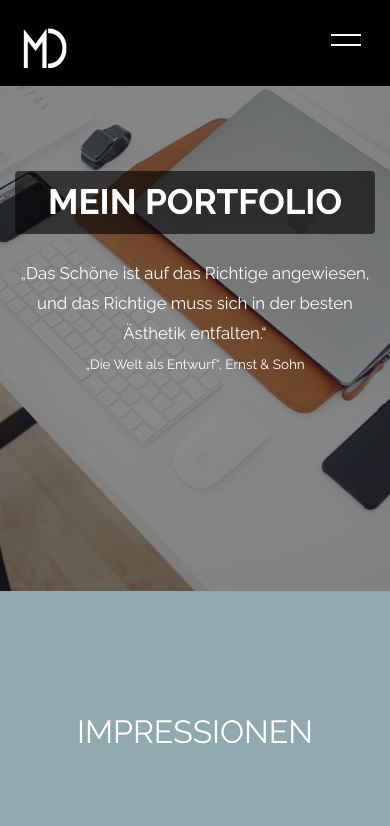
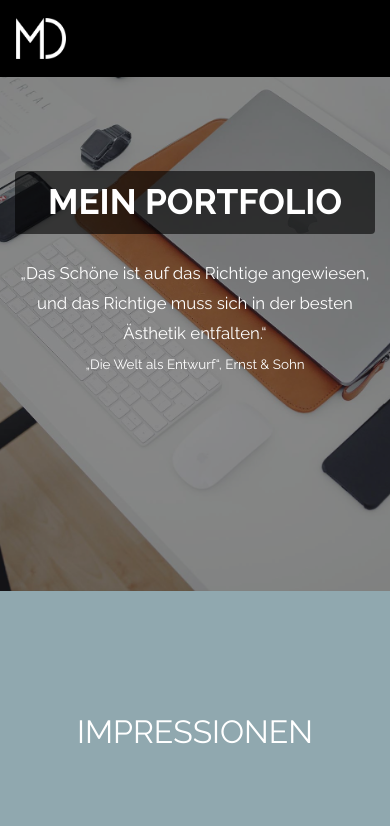
Before and after one commit to mrflowbit/mrflowbit.github.io, a plain HTML site: page portfolio.html in a window 390 px wide. Shown: the top 826 px of the page. Drawn offline with nearby package versions, Linux system fonts and the light colour scheme.

Commit message:
Update CSS7

```diff
--- a/css/portfolio.css
+++ b/css/portfolio.css
@@ -1,6 +1,15 @@
 /* ======================= Header ==================== */
 
 /* Header */
+.navbar-brand {
+    width: 50px;
+}
+
+.logo {
+    width: 100%;
+    padding-top: 10px;
+}
+
 .slider-item {
     margin: 0;
 }
@@ -213,6 +222,15 @@
 
 
 @media (max-width: 478px) {
+    .logo {
+        padding-top: 5px;
+        padding-bottom: 5px;
+    }
+
+    .navbar-toggler {
+        display: none;
+    }
+
     .slider-item .slider-text h1 {
         font-size: 2.2rem !important;
         margin-bottom: 3.5rem;
--- a/portfolio.html
+++ b/portfolio.html
@@ -29,7 +29,7 @@
   <header role="banner">
     <nav class="navbar navbar-expand-lg  bg-dark">
       <div class="container-fluid">
-        <a class="navbar-brand " href="index.html"><img src="./images/MD Bold Thin(57x57).png" style="padding-top: 10px;" alt="Master Designs Logo"></a>
+        <a class="navbar-brand " href="index.html"><img src="./images/MD.png" class="logo" alt="Master Designs Logo"></a>
         <button class="navbar-toggler" type="button" data-toggle="collapse" data-target="#navbarsExample05"
           aria-controls="navbarsExample05" aria-expanded="false" aria-label="Toggle navigation">
           <span class="navbar-toggler-icon"></span>
```
Also changed, not shown: portfolio-bv.html (+1 -1 lines), portfolio-hbi.html (+1 -1 lines).
